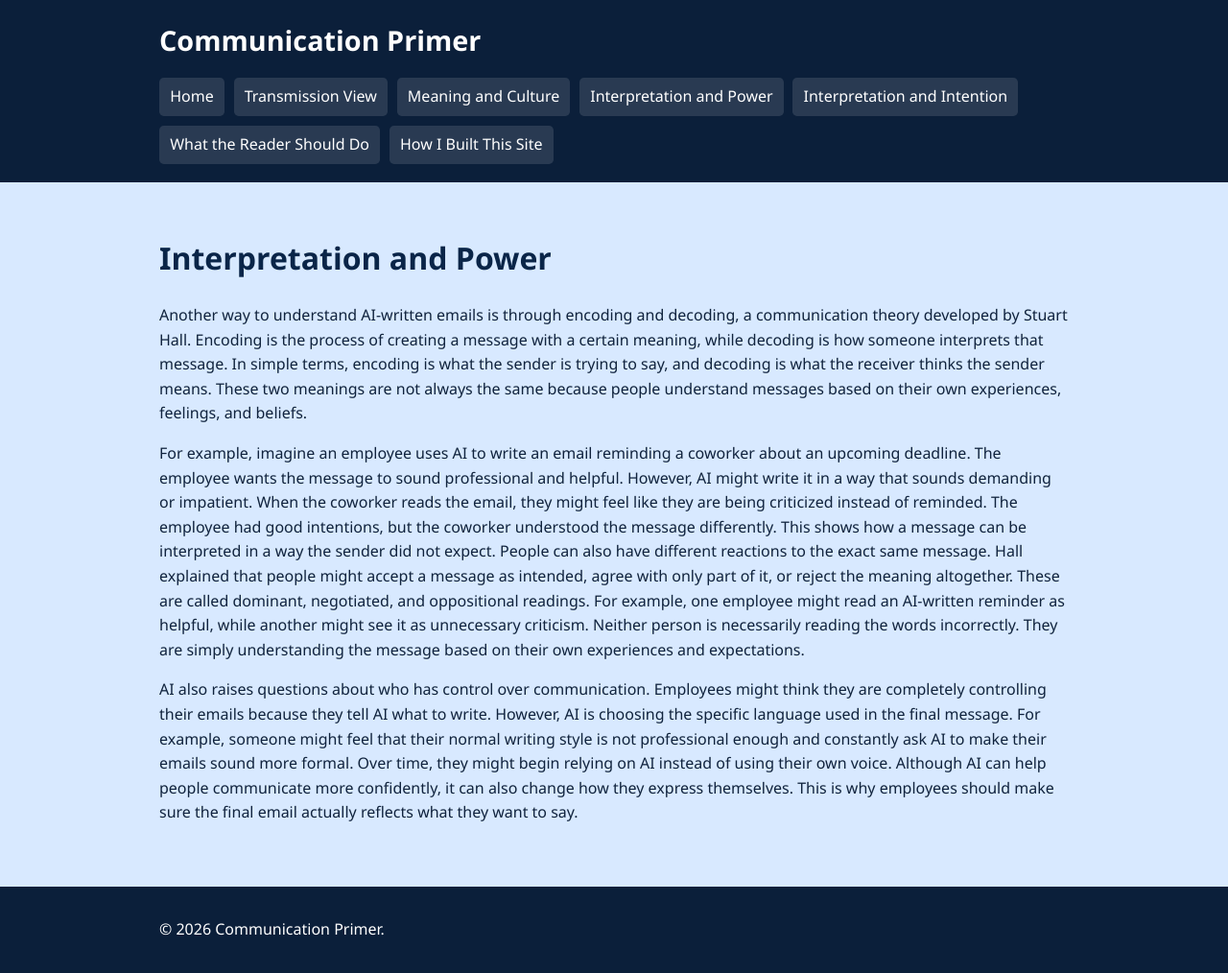
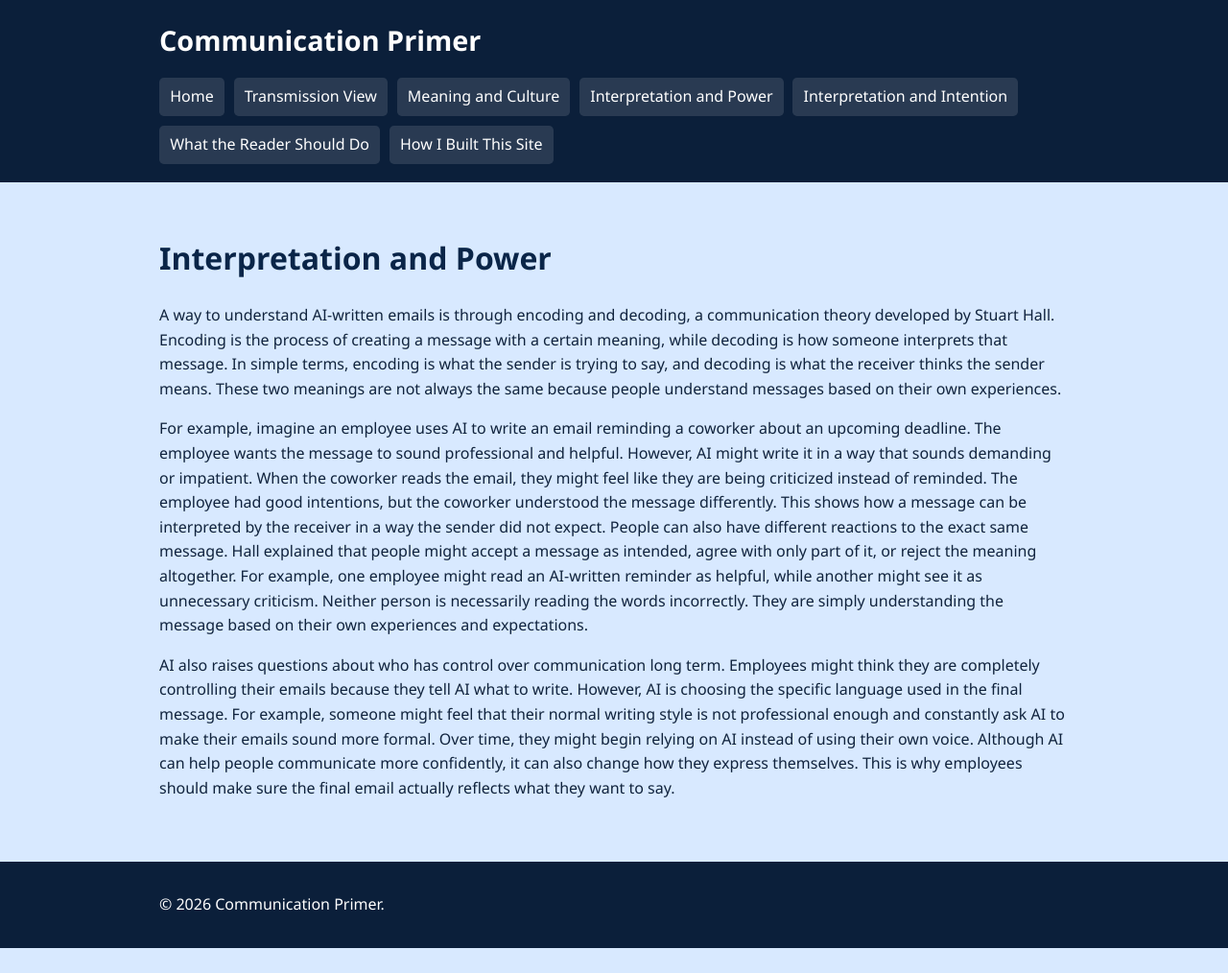
Before and after one commit to nevahall/comm-primer, a Jekyll site: the page built from pages/critical-lens.md, in a window 1280 px wide. Shown: the whole page at 96% size. Built offline with Jekyll 4.4.1, drawn with Linux system fonts in a browser that asks for light colours; after the commit the page ends 988 px from its top, so only the background shows below that.

Commit message:
Refine language in critical lens discussion

```diff
--- a/pages/critical-lens.md
+++ b/pages/critical-lens.md
@@ -6,9 +6,9 @@ permalink: /pages/interpretation-and-power/
 
 # Interpretation and Power
 
-Another way to understand AI-written emails is through encoding and decoding, a communication theory developed by Stuart Hall. Encoding is the process of creating a message with a certain meaning, while decoding is how someone interprets that message. In simple terms, encoding is what the sender is trying to say, and decoding is what the receiver thinks the sender means. These two meanings are not always the same because people understand messages based on their own experiences, feelings, and beliefs.
+A way to understand AI-written emails is through encoding and decoding, a communication theory developed by Stuart Hall. Encoding is the process of creating a message with a certain meaning, while decoding is how someone interprets that message. In simple terms, encoding is what the sender is trying to say, and decoding is what the receiver thinks the sender means. These two meanings are not always the same because people understand messages based on their own experiences.
 
-For example, imagine an employee uses AI to write an email reminding a coworker about an upcoming deadline. The employee wants the message to sound professional and helpful. However, AI might write it in a way that sounds demanding or impatient. When the coworker reads the email, they might feel like they are being criticized instead of reminded. The employee had good intentions, but the coworker understood the message differently. This shows how a message can be interpreted in a way the sender did not expect.
-People can also have different reactions to the exact same message. Hall explained that people might accept a message as intended, agree with only part of it, or reject the meaning altogether. These are called dominant, negotiated, and oppositional readings. For example, one employee might read an AI-written reminder as helpful, while another might see it as unnecessary criticism. Neither person is necessarily reading the words incorrectly. They are simply understanding the message based on their own experiences and expectations.
+For example, imagine an employee uses AI to write an email reminding a coworker about an upcoming deadline. The employee wants the message to sound professional and helpful. However, AI might write it in a way that sounds demanding or impatient. When the coworker reads the email, they might feel like they are being criticized instead of reminded. The employee had good intentions, but the coworker understood the message differently. This shows how a message can be interpreted by the receiver in a way the sender did not expect.
+People can also have different reactions to the exact same message. Hall explained that people might accept a message as intended, agree with only part of it, or reject the meaning altogether. For example, one employee might read an AI-written reminder as helpful, while another might see it as unnecessary criticism. Neither person is necessarily reading the words incorrectly. They are simply understanding the message based on their own experiences and expectations.
 
-AI also raises questions about who has control over communication. Employees might think they are completely controlling their emails because they tell AI what to write. However, AI is choosing the specific language used in the final message. For example, someone might feel that their normal writing style is not professional enough and constantly ask AI to make their emails sound more formal. Over time, they might begin relying on AI instead of using their own voice. Although AI can help people communicate more confidently, it can also change how they express themselves. This is why employees should make sure the final email actually reflects what they want to say.
+AI also raises questions about who has control over communication long term. Employees might think they are completely controlling their emails because they tell AI what to write. However, AI is choosing the specific language used in the final message. For example, someone might feel that their normal writing style is not professional enough and constantly ask AI to make their emails sound more formal. Over time, they might begin relying on AI instead of using their own voice. Although AI can help people communicate more confidently, it can also change how they express themselves. This is why employees should make sure the final email actually reflects what they want to say.
```
